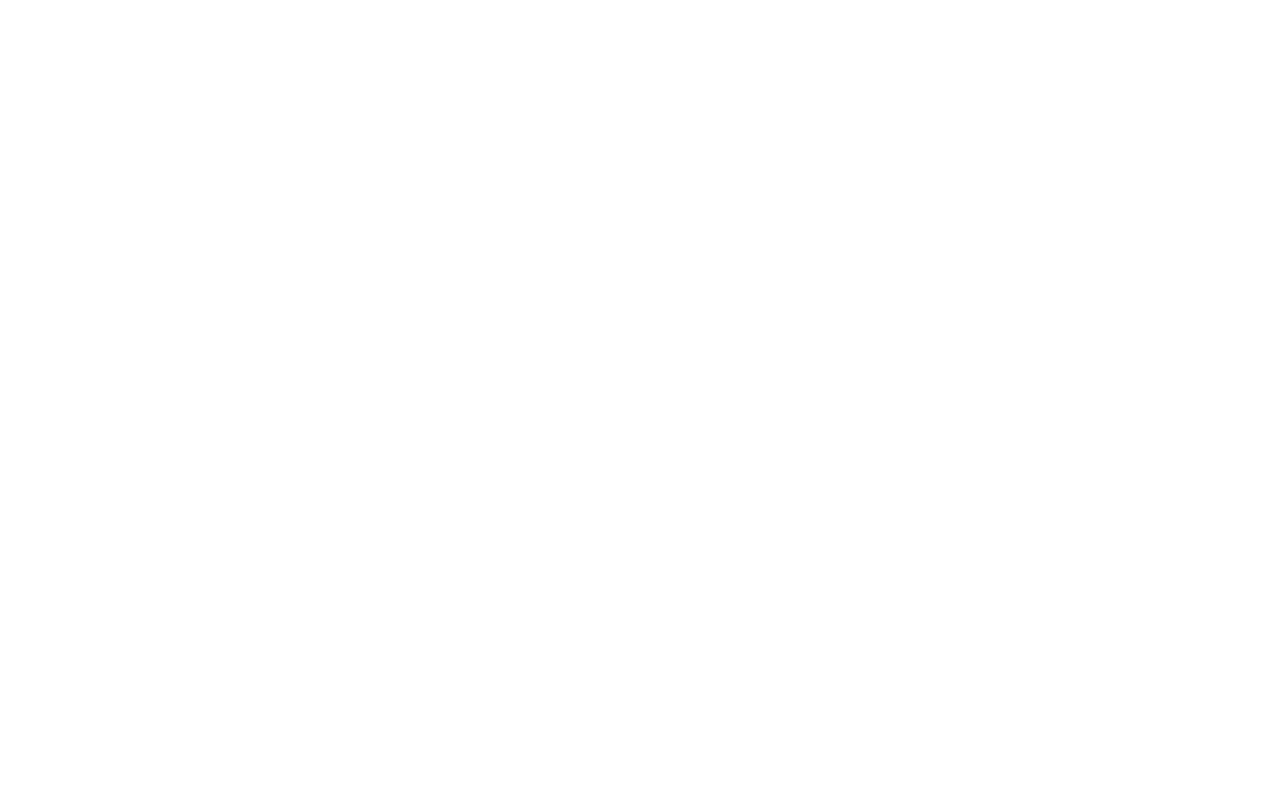
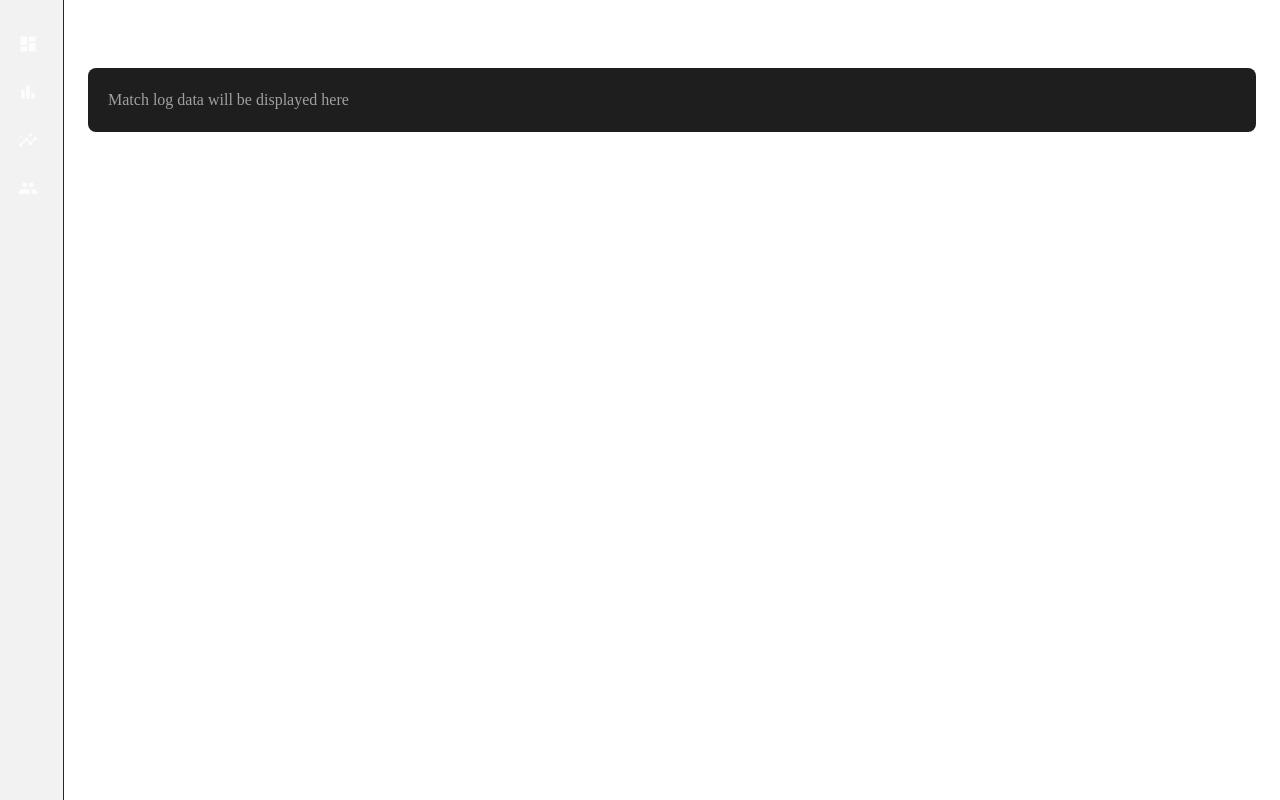
Before and after one commit to sazidludi/touchlynk-app, a Next.js app: page /dashboard/1/matchLogPage in a window 1280 px wide. Built offline with nearby package versions, Linux system fonts and the light colour scheme.

Commit message:
minimized sidebar

```diff
--- /dev/null
+++ b/app/dashboard/[playerId]/insightsPage/page.tsx
@@ -0,0 +1,8 @@
+export default function InsightsPage() {
+  return (
+    <div className="p-4">
+      <h1>Insights Page</h1>
+      <p>This page is under construction</p>
+    </div>
+  );
+}
--- a/app/dashboard/[playerId]/matchLogPage/page.tsx
+++ b/app/dashboard/[playerId]/matchLogPage/page.tsx
@@ -1,18 +1,31 @@
+// app/dashboard/[playerId]/matchLogPage/page.tsx
 'use client';
 
-import React from 'react';
-import { useParams } from 'next/navigation';
-import MatchLog from '@components/pages/matchLogPage/MatchLogPage';
+import { Box } from '@mui/material';
+import MinimizedSidebar from '@components/layout/MinimizedSidebar';
 
 export default function MatchLogPage() {
-  const { playerId } = useParams();
+  return (
+    <Box sx={{ display: 'flex', height: '100vh' }}>
+      {/* Minimized Sidebar */}
+      <MinimizedSidebar />
 
-  if (!playerId || Array.isArray(playerId)) return <div>Invalid player</div>;
-
-  return (
-    <div className="p-6 text-white">
-      <h1 className="text-2xl font-bold mb-4">Match Log</h1>
-      <MatchLog playerId={playerId} />
-    </div>
+      {/* Main Content Area */}
+      <Box component="main" sx={{
+        flexGrow: 1,
+        p: 3,
+        backgroundColor: 'var(--color-bg-main)'
+      }}>
+        <h1 style={{ color: 'white', marginBottom: '20px' }}>Match Log</h1>
+        <div style={{
+          backgroundColor: '#1E1E1E',
+          padding: '20px',
+          borderRadius: '8px'
+        }}>
+          {/* Your match log content will go here */}
+          <p style={{ color: '#A0A0A0' }}>Match log data will be displayed here</p>
+        </div>
+      </Box>
+    </Box>
   );
 }
--- /dev/null
+++ b/app/dashboard/[playerId]/teamPage/page.tsx
@@ -0,0 +1,8 @@
+export default function TeamPage() {
+  return (
+    <div className="p-4">
+      <h1>Team Page</h1>
+      <p>This page is under construction</p>
+    </div>
+  );
+}
--- a/src/backend/services/processors/scheduleAnalysisProcessor.ts
+++ b/src/backend/services/processors/scheduleAnalysisProcessor.ts
@@ -1,6 +1,6 @@
 import scheduleAnalysis from '@data/Scheduleanalysis.json';
-import { ResultIdMap, AssistFromIdMap, MasterEventIdMap, DefensiveEventIdMap } from '@/lib/playerActionMapper';
-import { PlayerGameStats } from '@/types/player';
+import { ResultIdMap, AssistFromIdMap, MasterEventIdMap, DefensiveEventIdMap } from '@lib/playerActionMapper';
+import { PlayerGameStats } from 'src/frontend/types/player';
 
 // Maps NewPlayerId to array of PlayerGameStats
 export function processScheduleAnalysisStats(
@@ -47,7 +47,7 @@
       if (resultLabel === 'Goal') gameStat.goals++;
       if (actionName === 'Shot' || resultLabel) gameStat.shots++;
       if (['Save', 'Shot off Target', 'Blocked Shot'].includes(resultLabel)) gameStat.shotsOnTarget++;
-      if (assistType) gameStat.assists++;
+      if (event.NewAssistPlayerId || event.AssistPlayerId) gameStat.assists++; // Count if assist player exists
       if (resultLabel) gameStat.xGoalsEstimate += 0.15; // Simplified xG logic
     }
 
--- /dev/null
+++ b/src/frontend/components/layout/MatchLayout.tsx
@@ -0,0 +1,16 @@
+'use client';
+
+import React from 'react';
+import { Box } from '@mui/material';
+import MinimizedSidebar from '@components/layout/MinimizedSidebar';
+
+export default function MatchLayout({ children }: { children: React.ReactNode }) {
+  return (
+    <Box sx={{ display: 'flex', height: '100vh' }}>
+      <MinimizedSidebar />
+      <Box component="main" sx={{ flexGrow: 1, p: 3 }}>
+        {children}
+      </Box>
+    </Box>
+  );
+}
--- /dev/null
+++ b/src/frontend/components/layout/MinimizedSidebar.tsx
@@ -0,0 +1,56 @@
+// src-frontend-components-layout-MinimizedSidebar.tsx
+'use client';
+
+import { useParams, useRouter } from 'next/navigation';
+import { Dashboard, BarChart, Insights, Group } from '@mui/icons-material';
+import { Box, Stack, Tooltip } from '@mui/material';
+
+export default function MinimizedSidebar() {
+  const params = useParams();
+  const router = useRouter();
+  const playerId = params.playerId?.toString() || '';
+
+  const navIcons = [
+    { icon: <Dashboard fontSize="small" />, path: 'mainPage', tooltip: 'Dashboard' },
+    { icon: <BarChart fontSize="small" />, path: 'matchLogPage', tooltip: 'Match Log' },
+    { icon: <Insights fontSize="small" />, path: 'insightsPage', tooltip: 'Insights' },
+    { icon: <Group fontSize="small" />, path: 'teamPage', tooltip: 'Team' },
+  ];
+
+  return (
+    <Box sx={{
+      width: 64,
+      height: '100vh',
+      bgcolor: 'var(--color-bg-sidebar)',
+      borderRight: '1px solid #27272a',
+      p: 1
+    }}>
+      <Stack spacing={1} mt={2}>
+        {navIcons.map((item) => (
+          <Tooltip key={item.path} title={item.tooltip} placement="right" arrow>
+            <button
+              onClick={() => router.push(`/dashboard/${playerId}/${item.path}`)}
+              style={{
+                width: 40,
+                height: 40,
+                display: 'flex',
+                alignItems: 'center',
+                justifyContent: 'center',
+                borderRadius: 8,
+                color: 'rgba(255,255,255,0.8)',
+                backgroundColor: 'transparent',
+                border: 'none',
+                cursor: 'pointer',
+                transition: 'background-color 0.2s',
+              }}
+              onMouseEnter={(e) => e.currentTarget.style.backgroundColor = '#1a1a1a'}
+              onMouseLeave={(e) => e.currentTarget.style.backgroundColor = 'transparent'}
+            >
+              {item.icon}
+            </button>
+          </Tooltip>
+        ))}
+      </Stack>
+    </Box>
+  );
+}
--- a/src/frontend/components/match/MatchStats.tsx
+++ b/src/frontend/components/match/MatchStats.tsx
@@ -19,8 +19,10 @@
         <div>Completed Passes: {match.completedPasses}</div>
         <div>Shots: {match.shots}</div>
         <div>Shots on Target: {match.shotsOnTarget}</div>
+        <div>Assists: {match.assists}</div>
         <div>Regains: {match.regains}</div>
         <div>Avg Passes/Shot: {match.avgPassPerShot}</div>
+        <div>xG (Expected Goals): {match.xGoalsEstimate.toFixed(2)}</div>
       </div>
     </div>
   );
--- a/src/frontend/components/pages/matchLogPage/MatchLogPage.tsx
+++ b/src/frontend/components/pages/matchLogPage/MatchLogPage.tsx
@@ -4,7 +4,7 @@
 import { analyzeTeamPerf } from '@services/team-data/analyzeTeamPerf';
 import { TeamPerformanceMatchLog } from 'src/frontend/types/team';
 import MatchStats from '@components/match/MatchStats';
-import schedule from '@data/Schedule.json'; // Add this if you want to use real data
+import schedule from '@data/Schedule.json';
 
 type Props = {
   playerId: string;
--- a/src/frontend/components/player/PlayerStatsGrid.tsx
+++ b/src/frontend/components/player/PlayerStatsGrid.tsx
@@ -4,6 +4,7 @@
 import StatDetailModal from '../ui/StatDetailModel';
 import { getMatchStats, getGoalStats } from '@services/statDetails';
 
+// stat cards at top of mainPage
 const stats = [
   {
     label: 'Games',
@@ -19,6 +20,34 @@
     detailTitle: 'Goals Breakdown',
     detailContent: getGoalStats,
   },
+  {
+    label: 'Assists',
+    value: 3,
+    color: 'text-yellow-400',
+    detailTitle: 'Assists Breakdown',
+    detailContent: getGoalStats,
+  },
+  {
+    label: 'Win %',
+    value: '67%',
+    color: 'text-yellow-400',
+    detailTitle: 'Win Percentage',
+    detailContent: () => <p>Win percentage details...</p>,
+  },
+  {
+    label: 'Clean Sheets',
+    value: 5,
+    color: 'text-yellow-400',
+    detailTitle: 'Clean Sheets Breakdown',
+    detailContent: () => <p>Clean sheets details...</p>,
+  },
+  {
+    label: 'Avg Rating',
+    value: '7.3',
+    color: 'text-yellow-400',
+    detailTitle: 'Average Rating Breakdown',
+    detailContent: () => <p>Average rating details...</p>,
+  },
 ];
 
 export default function PlayerStatsGrid() {
@@ -31,6 +60,7 @@
           <div
             key={i}
             onClick={() => setActiveStat(i)}
+            //color for stat cards on main page top of page
             className="bg-[#161826] rounded-xl p-4 text-center cursor-pointer hover:ring-2 hover:ring-yellow-500 transition"
           >
             <p className="text-sm text-white/70">{stat.label}</p>
--- a/src/frontend/components/player/StatsSummaryCards.tsx
+++ /dev/null
@@ -1,28 +0,0 @@
-'use client';
-
-import React from 'react';
-
-const statData = [
-  { label: 'Games', value: 18 },
-  { label: 'Goals', value: 6 },
-  { label: 'Assists', value: 3 },
-  { label: 'Win %', value: '67%' },
-  { label: 'Clean Sheets', value: 5 },
-  { label: 'Avg Rating', value: '7.3' },
-];
-
-export default function StatSummaryCards() {
-  return (
-    <div className="grid grid-cols-2 md:grid-cols-3 gap-4">
-      {statData.map((stat, i) => (
-        <div
-          key={i}
-          className="bg-[#1b1d2a] p-5 rounded-xl shadow-md flex flex-col items-center text-white"
-        >
-          <p className="text-gray-400 text-sm mb-1">{stat.label}</p>
-          <p className="text-2xl font-bold text-yellow-300">{stat.value}</p>
-        </div>
-      ))}
-    </div>
-  );
-}
--- a/src/frontend/types/team.ts
+++ b/src/frontend/types/team.ts
@@ -19,6 +19,9 @@
   isHome: boolean;
   goalsFor: number;
   goalsAgainst: number;
+  goals: number;              // From GameSummaryData.Goals
+  assists: number;
+  xGoalsEstimate: number;       // Derived based on match event breakdown
 
   // Key team performance stats
   possessionsInFinalThird: number;   // From GameSummaryData.PossesionsInOffensiveThird
```
